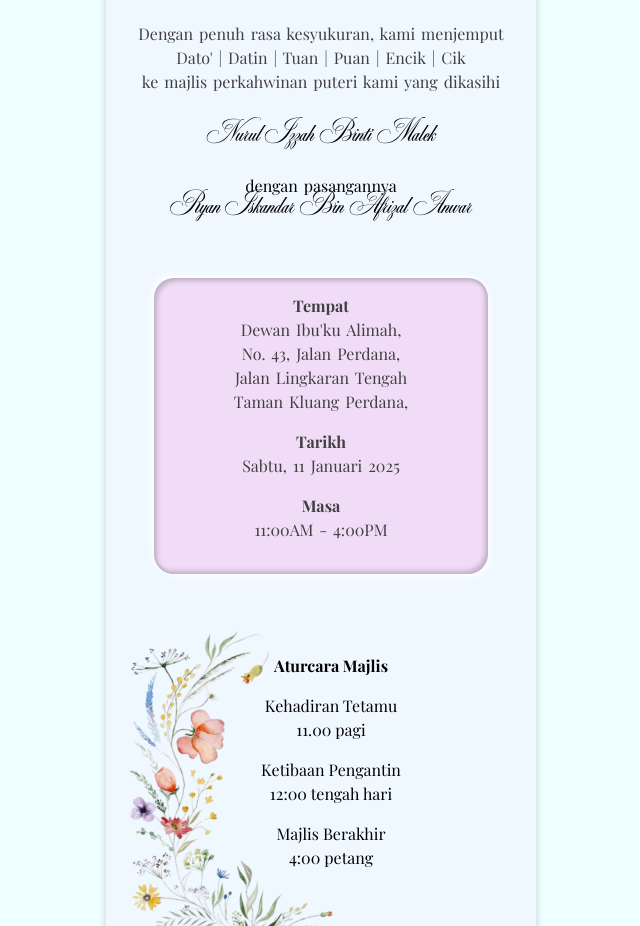
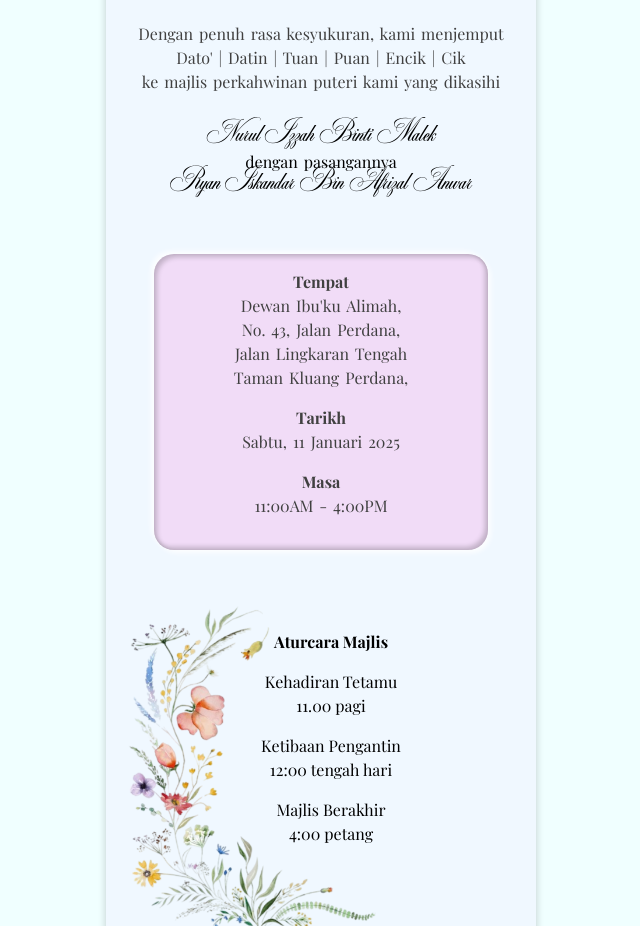
Before and after one commit to RKPinata/wedding, a Next.js app: page / in a window 1280 px wide. Shown: the part 860-1786 px from the top of the page, without its empty margins (319-959 px from the left). Built offline with nearby package versions, Linux system fonts and the light colour scheme.

Commit message:
Bug fix: margin on couple name

```diff
--- a/src/components/Invitation/Invitation.module.css
+++ b/src/components/Invitation/Invitation.module.css
@@ -30,12 +30,8 @@
 .couple-name {
     margin-top: 2rem;
     margin-bottom: 3.5rem;
-    line-height: 1.5;
 }
 
-.couple-name > *:nth-child(1) {
-    margin-bottom: 1.5rem;
-}
 
 .location,
 .date,
--- a/src/components/Invitation/Invitation.tsx
+++ b/src/components/Invitation/Invitation.tsx
@@ -65,9 +65,15 @@ const Invitation: React.FC = () => {
           {invitationData.greetingLine4 && <p>{invitationData.greetingLine4}</p>}
         </div>
         <div className={Styles['couple-name']}>
-          <Typography font='BP Black White'>{invitationData.name1}</Typography>
-          <Typography>dengan pasangannya</Typography>
-          <Typography font='BP Black White'>{invitationData.name2}</Typography>
+          <div className={Styles["name-one"]}>
+            <Typography font='BP Black White'>{invitationData.name1}</Typography>
+          </div>
+          <div className={Styles["dengan-pasangannya"]}>
+            <Typography>dengan pasangannya</Typography>
+          </div>
+          <div className={Styles["name-two"]}>
+            <Typography font='BP Black White'>{invitationData.name2}</Typography>
+          </div>
         </div>
         <div className={Styles['location-date-time']}>
           <div className={Styles["location"]}>
```
